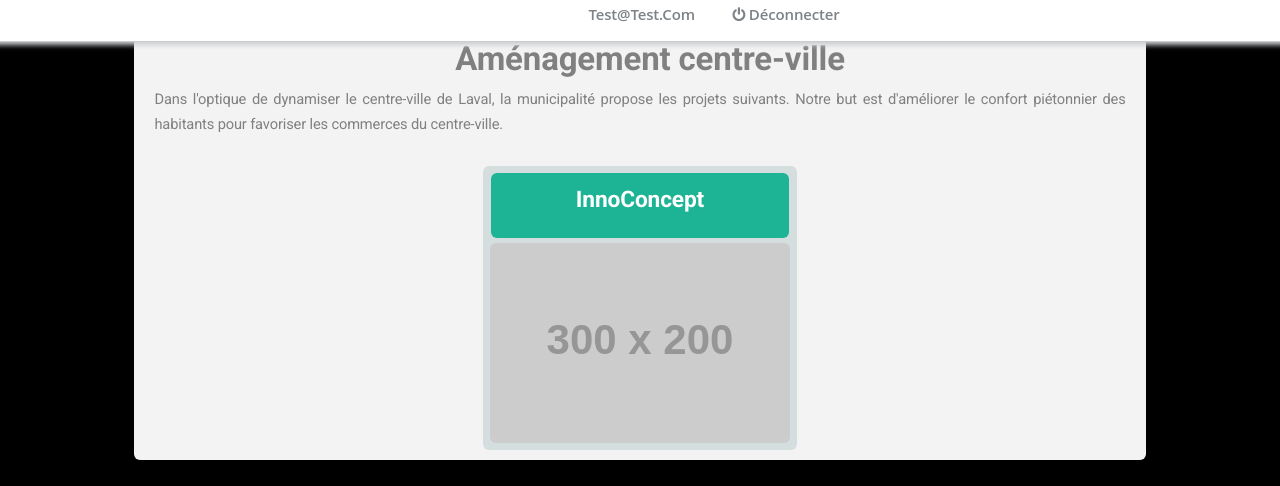
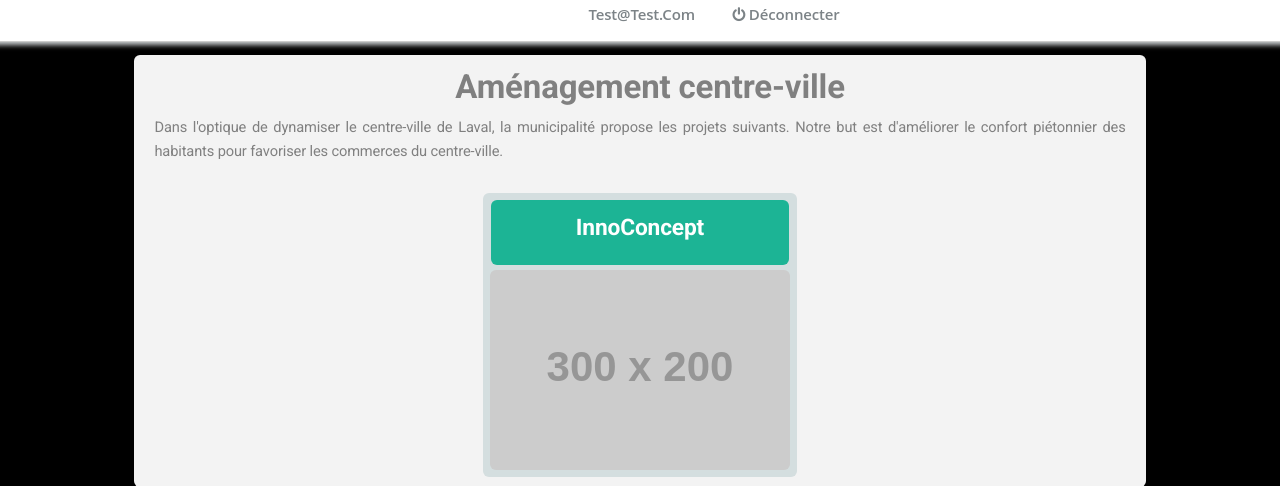
Before and after one commit to Kaysoro/RenardDuVirtuel, a PHP site: page /projets.php in a window 1280 px wide. Shown: the top 486 px of the page. Run offline with PHP 8.4, Linux system fonts and the light colour scheme; the visitor is signed in with stand-in values (Sample User, id 1); data comes from the database, SQL or seed files in the repository; grey boxes labelled with a size stand in for pictures from a placeholder-image service; some libraries are stand-ins or nearby versions.

Commit message:
marge yolo

```diff
--- a/site_web/projets.css
+++ b/site_web/projets.css
@@ -2,6 +2,9 @@
 @import url(font-awesome.min.css);
 @import url("http://fonts.googleapis.com/css?family=Roboto:400,700");
 
+.margeYolo{
+	margin:55px;
+}
 .fixed {
   padding: 13px 0 14px;
   z-index: 9;
--- a/site_web/projets.php
+++ b/site_web/projets.php
@@ -22,7 +22,7 @@ $db = connectDB();
 		</nav>
 	</div>
 
-
+    <div class="margeYolo"></div>
     <body class="bg">
 
         <header>
```
